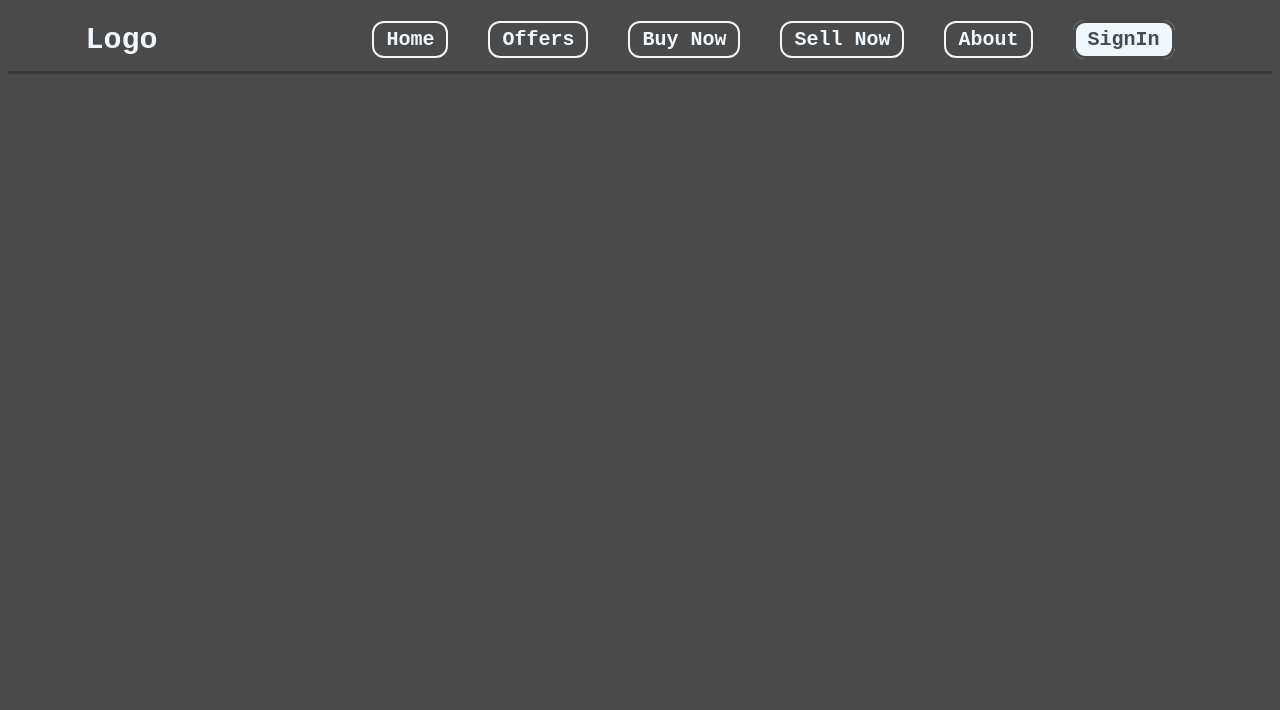
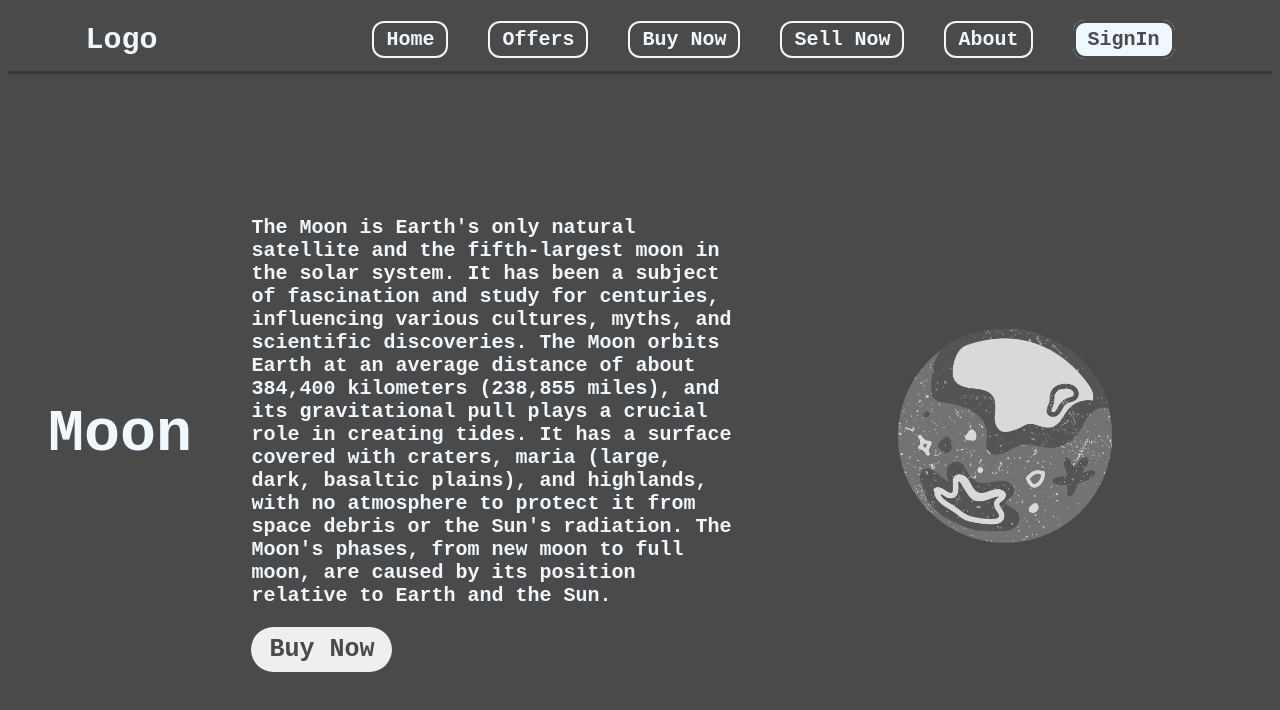
Before and after one commit to kronzie/planet-ecom-site, a plain HTML site: page index.html in a window 1280 px wide. Drawn offline with Linux system fonts and the light colour scheme.

Commit message:
Complete planet ecommerce site

```diff
--- a/index.html
+++ b/index.html
@@ -21,6 +21,16 @@
         </nav>
     </header>
     <main>
+        <div class="left">
+            <h1>Moon</h1>
+        </div>
+        <div class="mid">
+            <p class="disc">The Moon is Earth's only natural satellite and the fifth-largest moon in the solar system. It has been a subject of fascination and study for centuries, influencing various cultures, myths, and scientific discoveries. The Moon orbits Earth at an average distance of about 384,400 kilometers (238,855 miles), and its gravitational pull plays a crucial role in creating tides. It has a surface covered with craters, maria (large, dark, basaltic plains), and highlands, with no atmosphere to protect it from space debris or the Sun's radiation. The Moon's phases, from new moon to full moon, are caused by its position relative to Earth and the Sun.</p>
+            <button class="buynow">Buy Now</button>
+        </div>
+        <div class="right">
+            <img src="resources/moon.png" alt="Moon">
+        </div>
     </main>
 </body>
 </html>
--- a/style.css
+++ b/style.css
@@ -9,6 +9,7 @@
 
 body {
     background-color: rgb(74, 74, 74);
+    overflow: hidden;
 }
 
 header{
@@ -47,3 +48,46 @@ a {
     color: aliceblue;
     border: 3px solid aliceblue;
 }
+
+main {
+    height: 90vh;
+    display: flex;
+    flex-direction: row;
+    align-items: center;
+    justify-content: space-around;
+}
+
+h1 {
+    font-size: 60px;
+    margin-left: 40px;
+}
+
+img {
+    height: 300px;
+}
+
+.buynow {
+    font-size: 25px;
+    color: rgb(74, 74, 74);
+    border: none;
+    border-radius: 25px;
+    padding: 8px 18px;
+}
+
+.buynow:hover{
+    color: aliceblue;
+    background-color: rgb(57, 57, 57);
+
+}
+
+.left {
+    flex: 1;
+}
+
+.mid {
+    flex: 2;
+}
+
+.right {
+    flex: 1;
+}
```
